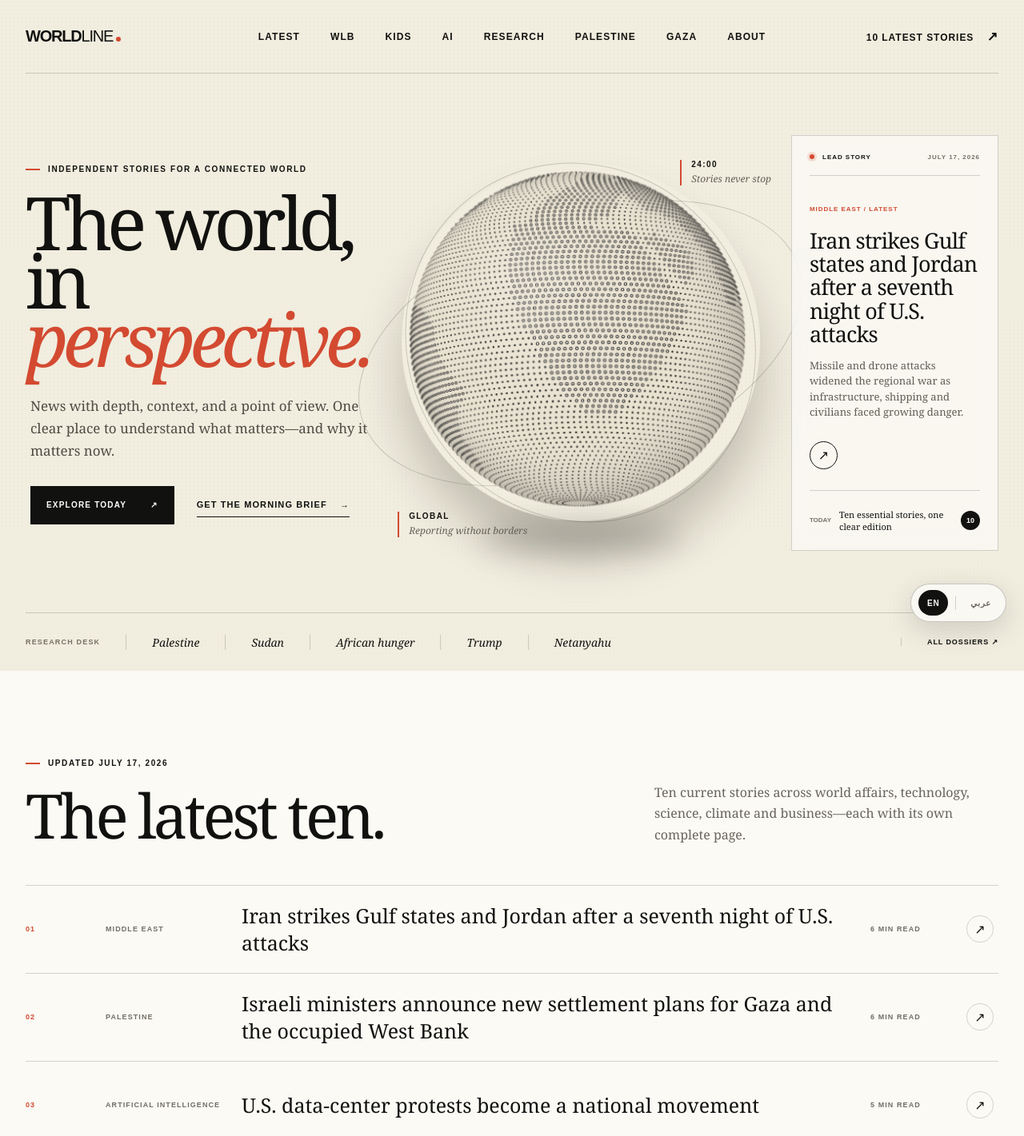
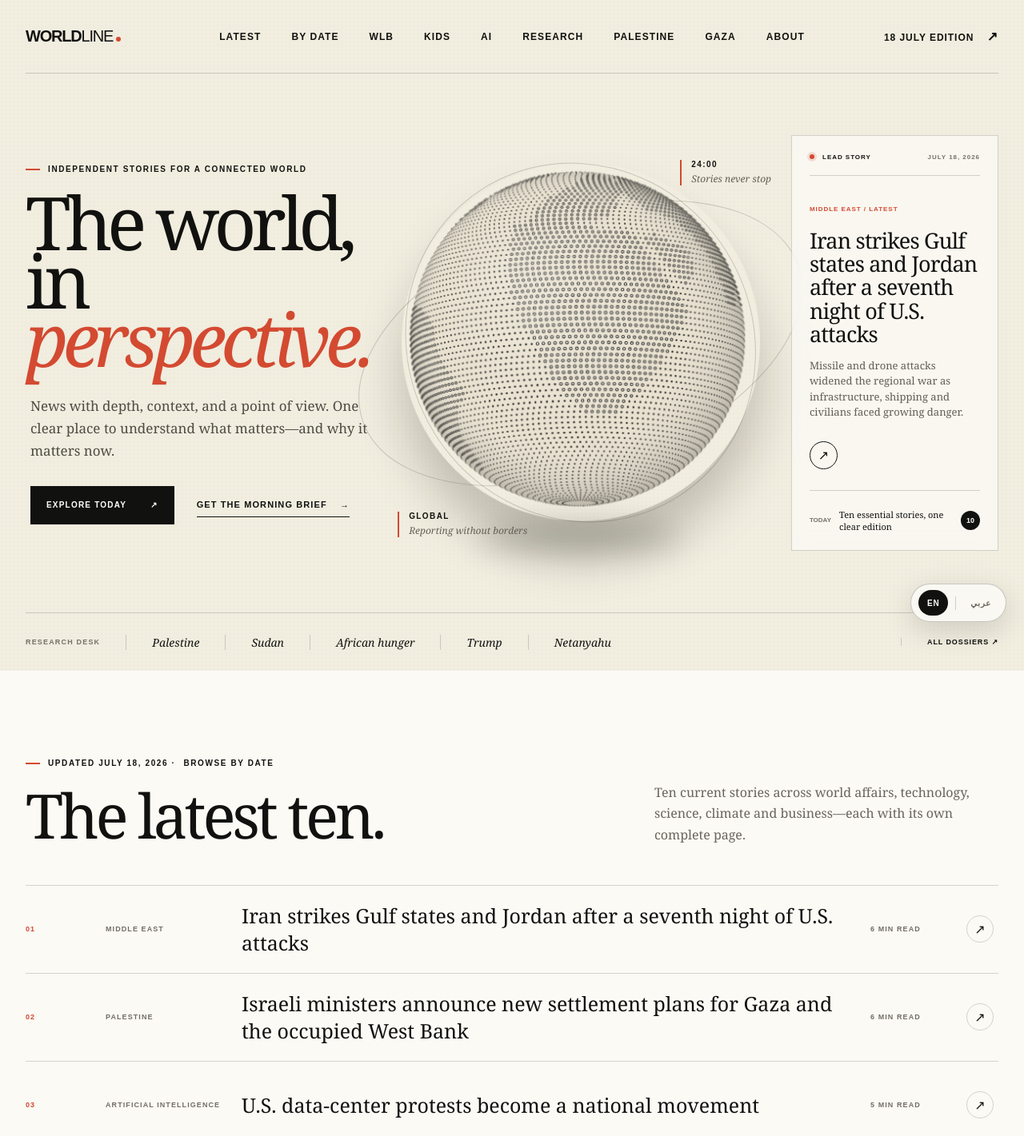
Before and after one commit to YYHomr/openworld, a Next.js app: page / in a window 1280 px wide. Shown: the top 1421 px of the page at 80% size. Built offline with nearby package versions, Linux system fonts and the light colour scheme.

Commit message:
Publish 18 July edition on app/page.tsx

```diff
--- a/app/page.tsx
+++ b/app/page.tsx
@@ -12,9 +12,9 @@ export default function Home() {
         <nav className="nav shell" aria-label="Main navigation">
           <a className="brand" href="#top" aria-label="Worldline home">WORLD<span>LINE</span><i /></a>
           <div className="nav-links">
-            <a href="#latest">Latest</a><a href="/wlb">WLB</a><a href="/kids">Kids</a><a href="/ai">AI</a><a href="/research">Research</a><a href="/palestine">Palestine</a><a href="/gaza">Gaza</a><a href="/about">About</a>
+            <a href="#latest">Latest</a><a href="/date">By date</a><a href="/wlb">WLB</a><a href="/kids">Kids</a><a href="/ai">AI</a><a href="/research">Research</a><a href="/palestine">Palestine</a><a href="/gaza">Gaza</a><a href="/about">About</a>
           </div>
-          <a className="edition" href="#latest">10 latest stories <span>↗</span></a>
+          <a className="edition" href="/date/2026-07-18">18 July edition <span>↗</span></a>
         </nav>
 
         <div className="hero-grid shell">
@@ -36,7 +36,7 @@ export default function Home() {
           </div>
 
           <aside className="brief-card">
-            <div className="brief-head"><p><span className="live-dot" /> Lead story</p><time>July 17, 2026</time></div>
+            <div className="brief-head"><p><span className="live-dot" /> Lead story</p><time>July 18, 2026</time></div>
             <a className="brief-lead" href={`/news/${lead.slug}`}>
               <span>{lead.category} / Latest</span><h2>{lead.title}</h2>
               <p>{lead.dek}</p><i><Arrow /></i>
@@ -52,7 +52,7 @@ export default function Home() {
 
       <section className="latest shell" id="latest">
         <div className="section-heading">
-          <div><p className="eyebrow"><span /> Updated July 17, 2026</p><h2>The latest ten.</h2></div>
+          <div><p className="eyebrow"><span /> Updated July 18, 2026 · <a href="/date">Browse by date</a></p><h2>The latest ten.</h2></div>
           <p>Ten current stories across world affairs, technology, science, climate and business—each with its own complete page.</p>
         </div>
         <div className="story-list">
```
